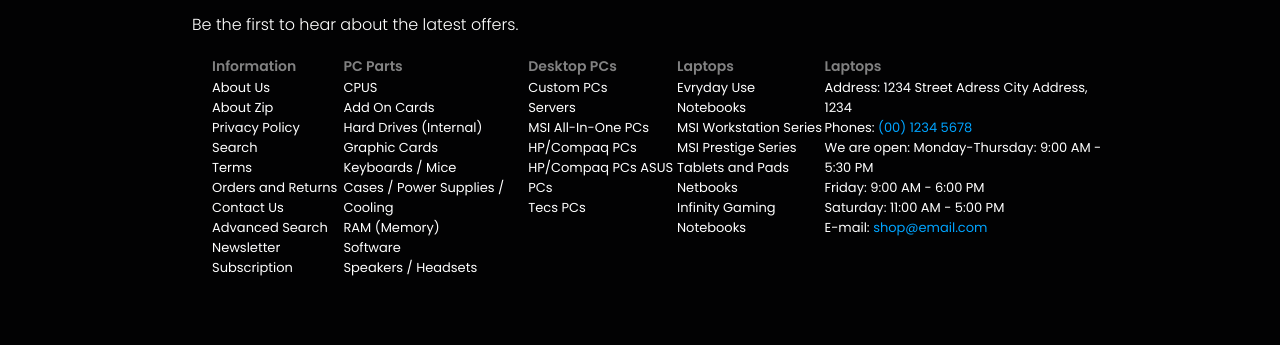
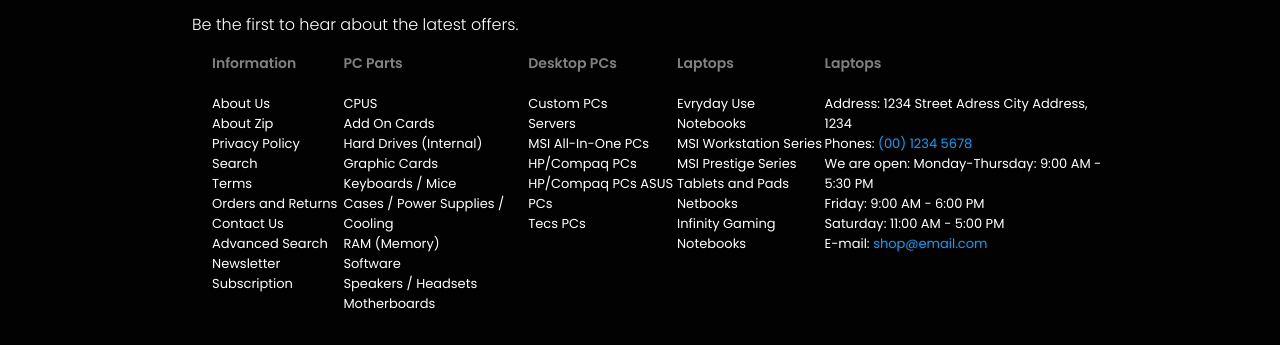
Before and after one commit to ulythegod/tech-online-store, a React (Create React App) app: page /faq in a window 1280 px wide. Shown: the part 3091-3436 px from the top of the page. Built offline with nearby package versions, Linux system fonts and the light colour scheme.

Commit message:
main page: footer menu fixing

```diff
--- a/src/components/Footer/FooterMenu.tsx
+++ b/src/components/Footer/FooterMenu.tsx
@@ -9,62 +9,63 @@ class FooterMenu extends React.Component {
                     <li>
                         <span className={`${styles["menu-title"]}`}>Information</span>
                         <ul className={`${styles["inner-items"]}`}>
-                            <li>About Us</li>
-                            <li>About Zip</li>
-                            <li>Privacy Policy</li>
-                            <li>Search</li>
-                            <li>Terms</li>
-                            <li>Orders and Returns</li>
-                            <li>Contact Us</li>
-                            <li>Advanced Search</li>
-                            <li>Newsletter Subscription</li>
+                            <li><a href="#">About Us</a></li>
+                            <li><a href="#">About Zip</a></li>
+                            <li><a href="#">Privacy Policy</a></li>
+                            <li><a href="#">Search</a></li>
+                            <li><a href="#">Terms</a></li>
+                            <li><a href="#">Orders and Returns</a></li>
+                            <li><a href="#">Contact Us</a></li>
+                            <li><a href="#">Advanced Search</a></li>
+                            <li><a href="#">Newsletter Subscription</a></li>
                         </ul>
                     </li>
                     <li>
                         <span className={`${styles["menu-title"]}`}>PC Parts</span>
                         <ul className={`${styles["inner-items"]}`}>
-                            <li>CPUS</li>
-                            <li>Add On Cards</li>
-                            <li>Hard Drives (Internal)</li>
-                            <li>Graphic Cards</li>
-                            <li>Keyboards / Mice</li>
-                            <li>Cases / Power Supplies / Cooling</li>
-                            <li>RAM (Memory)</li>
-                            <li>Software</li>
-                            <li>Speakers / Headsets</li>
+                            <li><a href="#">CPUS</a></li>
+                            <li><a href="#">Add On Cards</a></li>
+                            <li><a href="#">Hard Drives (Internal)</a></li>
+                            <li><a href="#">Graphic Cards</a></li>
+                            <li><a href="#">Keyboards / Mice</a></li>
+                            <li><a href="#">Cases / Power Supplies / Cooling</a></li>
+                            <li><a href="#">RAM (Memory)</a></li>
+                            <li><a href="#">Software</a></li>
+                            <li><a href="#">Speakers / Headsets</a></li>
+                            <li><a href="#">Motherboards</a></li>
                         </ul>
                     </li>
                     <li>
                         <span className={`${styles["menu-title"]}`}>Desktop PCs</span>
                         <ul className={`${styles["inner-items"]}`}>
-                            <li>Custom PCs</li>
-                            <li>Servers</li>
-                            <li>MSI All-In-One PCs</li>
-                            <li>HP/Compaq PCs</li>
-                            <li>HP/Compaq PCs ASUS PCs</li>
-                            <li>Tecs PCs</li>
+                            <li><a href="#">Custom PCs</a></li>
+                            <li><a href="#">Servers</a></li>
+                            <li><a href="#">MSI All-In-One PCs</a></li>
+                            <li><a href="#">HP/Compaq PCs</a></li>
+                            <li><a href="#">HP/Compaq PCs ASUS PCs</a></li>
+                            <li><a href="#">Tecs PCs</a></li>
                         </ul>
                     </li>
                     <li>
                         <span className={`${styles["menu-title"]}`}>Laptops</span>
                         <ul className={`${styles["inner-items"]}`}>
-                            <li>Evryday Use Notebooks</li>
-                            <li>MSI Workstation Series</li>
-                            <li>MSI Prestige Series</li>
-                            <li>Tablets and Pads</li>
-                            <li>Netbooks</li>
-                            <li>Infinity Gaming Notebooks</li>
+                            <li><a href="#">Evryday Use Notebooks</a></li>
+                            <li><a href="#">MSI Workstation Series</a></li>
+                            <li><a href="#">MSI Prestige Series</a></li>
+                            <li><a href="#">Tablets and Pads</a></li>
+                            <li><a href="#">Netbooks</a></li>
+                            <li><a href="#">Infinity Gaming Notebooks</a></li>
                         </ul>
                     </li>
                     <li>
                         <span className={`${styles["menu-title"]}`}>Laptops</span>
                         <ul className={`${styles["inner-items"]}`}>
                             <li>Address: 1234 Street Adress City Address, 1234</li>
-                            <li>Phones: <a href="tel:00-1234-5678">(00) 1234 5678</a></li>
+                            <li>Phones: <a className={`${styles["contacts-link"]}`} href="tel:00-1234-5678">(00) 1234 5678</a></li>
                             <li>We are open: Monday-Thursday: 9:00 AM - 5:30 PM</li>
                             <li>Friday: 9:00 AM - 6:00 PM</li>
                             <li>Saturday: 11:00 AM - 5:00 PM</li>
-                            <li>E-mail: <a href="mailto:shop@email.com">shop@email.com</a></li>
+                            <li>E-mail: <a className={`${styles["contacts-link"]}`} href="mailto:shop@email.com">shop@email.com</a></li>
                         </ul>
                     </li>
                 </ul>
--- a/src/components/Footer/footerMenu.module.scss
+++ b/src/components/Footer/footerMenu.module.scss
@@ -6,6 +6,8 @@
     font-size: 14px;
     font-weight: 600;
     opacity: .5;
+    display: block;
+    padding-bottom: 20px;
 }
 
 .footer-menu .inner-items {
@@ -26,5 +28,10 @@
 
 .inner-items a {
     text-decoration: none;
+    color: white;
+}
+
+.inner-items .contacts-link {
+    text-decoration: none;
     color: #01A4FF;
 }
```
